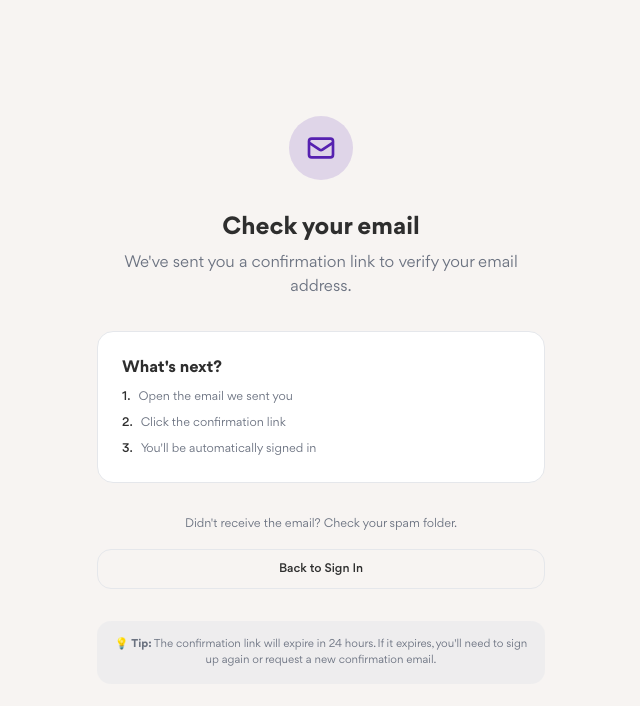
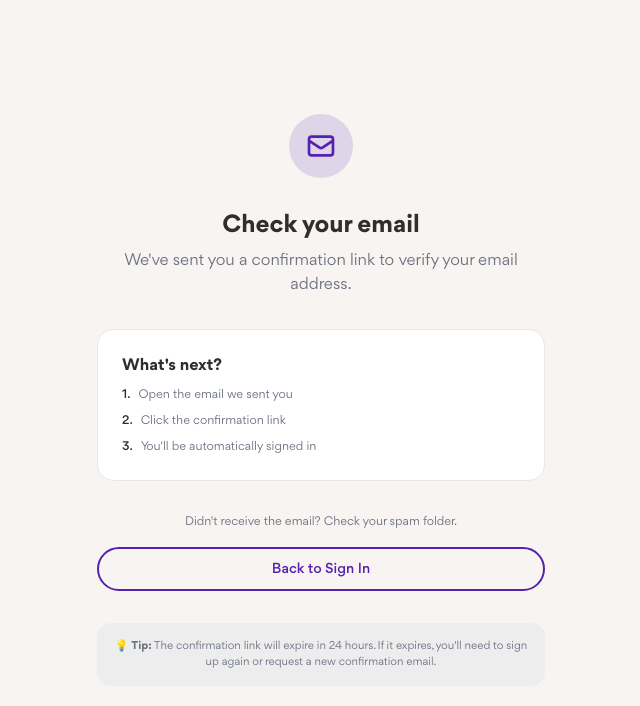
Before and after one commit to DarleneQing/bloem, a Next.js app in the folder src/frontend/: page /auth/confirm-email in a window 1280 px wide. Shown: the top 706 px of the page, without its empty margins (319-959 px from the left). Built offline with nearby package versions, Linux system fonts and the light colour scheme.

Commit message:
system ui setup

```diff
--- /dev/null
+++ b/src/frontend/components/layout/header.tsx
@@ -0,0 +1,49 @@
+import Link from "next/link";
+import Image from "next/image";
+
+export function Header() {
+  return (
+    <header className="hidden md:block sticky top-0 z-40 border-b bg-card shadow-sm">
+      <div className="container mx-auto flex h-14 md:h-16 items-center justify-between px-4">
+        <Link href="/" className="flex items-center hover:opacity-90 transition-opacity">
+          <Image
+            src="/assets/images/logo-transparent.png"
+            alt="Bloem"
+            width={140}
+            height={40}
+            className="h-9 md:h-11 w-auto"
+            priority
+          />
+        </Link>
+
+        {/* Desktop navigation - hidden on mobile since we have bottom nav */}
+        <nav className="hidden md:flex items-center gap-6">
+          <Link
+            href="/explore"
+            className="text-sm font-medium text-muted-foreground hover:text-primary transition-colors"
+          >
+            Explore
+          </Link>
+          <Link
+            href="/markets"
+            className="text-sm font-medium text-muted-foreground hover:text-primary transition-colors"
+          >
+            Markets
+          </Link>
+          <Link
+            href="/wardrobe"
+            className="text-sm font-medium text-muted-foreground hover:text-primary transition-colors"
+          >
+            Wardrobe
+          </Link>
+          <Link
+            href="/profile"
+            className="text-sm font-medium text-muted-foreground hover:text-primary transition-colors"
+          >
+            Profile
+          </Link>
+        </nav>
+      </div>
+    </header>
+  );
+}
--- a/src/frontend/components/ui/button.tsx
+++ b/src/frontend/components/ui/button.tsx
@@ -5,25 +5,25 @@ import { cva, type VariantProps } from "class-variance-authority";
 import { cn } from "@/lib/utils";
 
 const buttonVariants = cva(
-  "inline-flex items-center justify-center whitespace-nowrap rounded-md text-sm font-medium ring-offset-background transition-colors focus-visible:outline-none focus-visible:ring-2 focus-visible:ring-ring focus-visible:ring-offset-2 disabled:pointer-events-none disabled:opacity-50",
+  "inline-flex items-center justify-center whitespace-nowrap rounded-xl text-base font-medium ring-offset-background transition-all duration-200 focus-visible:outline-none focus-visible:ring-2 focus-visible:ring-ring focus-visible:ring-offset-2 disabled:pointer-events-none disabled:opacity-50 active:scale-98",
   {
     variants: {
       variant: {
-        default: "bg-primary text-primary-foreground hover:bg-primary/90",
+        default: "bg-primary text-primary-foreground hover:bg-primary/90 shadow-sm hover:shadow-md",
+        accent: "bg-brand-accent text-foreground hover:bg-brand-accent/90 shadow-sm hover:shadow-md font-semibold",
+        secondary: "bg-secondary text-secondary-foreground hover:bg-secondary/80 shadow-sm hover:shadow-md",
         destructive:
-          "bg-destructive text-destructive-foreground hover:bg-destructive/90",
+          "bg-destructive text-destructive-foreground hover:bg-destructive/90 shadow-sm",
         outline:
-          "border border-input bg-background hover:bg-accent hover:text-accent-foreground",
-        secondary:
-          "bg-secondary text-secondary-foreground hover:bg-secondary/80",
-        ghost: "hover:bg-accent hover:text-accent-foreground",
+          "border-2 border-primary bg-transparent text-primary hover:bg-secondary/10",
+        ghost: "hover:bg-secondary/10 hover:text-primary",
         link: "text-primary underline-offset-4 hover:underline",
       },
       size: {
-        default: "h-10 px-4 py-2",
-        sm: "h-9 rounded-md px-3",
-        lg: "h-11 rounded-md px-8",
-        icon: "h-10 w-10",
+        default: "h-11 min-h-touch px-4 py-2",
+        sm: "h-9 px-3 text-sm",
+        lg: "h-14 min-h-touch px-6 text-lg",
+        icon: "h-11 w-11 min-h-touch min-w-touch",
       },
     },
     defaultVariants: {
--- /dev/null
+++ b/src/frontend/components/ui/tabs.tsx
@@ -0,0 +1,55 @@
+"use client"
+
+import * as React from "react"
+import * as TabsPrimitive from "@radix-ui/react-tabs"
+
+import { cn } from "@/lib/utils"
+
+const Tabs = TabsPrimitive.Root
+
+const TabsList = React.forwardRef<
+  React.ElementRef<typeof TabsPrimitive.List>,
+  React.ComponentPropsWithoutRef<typeof TabsPrimitive.List>
+>(({ className, ...props }, ref) => (
+  <TabsPrimitive.List
+    ref={ref}
+    className={cn(
+      "inline-flex h-10 items-center justify-center rounded-md bg-muted p-1 text-muted-foreground",
+      className
+    )}
+    {...props}
+  />
+))
+TabsList.displayName = TabsPrimitive.List.displayName
+
+const TabsTrigger = React.forwardRef<
+  React.ElementRef<typeof TabsPrimitive.Trigger>,
+  React.ComponentPropsWithoutRef<typeof TabsPrimitive.Trigger>
+>(({ className, ...props }, ref) => (
+  <TabsPrimitive.Trigger
+    ref={ref}
+    className={cn(
+      "inline-flex items-center justify-center whitespace-nowrap rounded-sm px-3 py-1.5 text-sm font-medium ring-offset-background transition-all focus-visible:outline-none focus-visible:ring-2 focus-visible:ring-ring focus-visible:ring-offset-2 disabled:pointer-events-none disabled:opacity-50 data-[state=active]:bg-background data-[state=active]:text-foreground data-[state=active]:shadow-sm",
+      className
+    )}
+    {...props}
+  />
+))
+TabsTrigger.displayName = TabsPrimitive.Trigger.displayName
+
+const TabsContent = React.forwardRef<
+  React.ElementRef<typeof TabsPrimitive.Content>,
+  React.ComponentPropsWithoutRef<typeof TabsPrimitive.Content>
+>(({ className, ...props }, ref) => (
+  <TabsPrimitive.Content
+    ref={ref}
+    className={cn(
+      "mt-2 ring-offset-background focus-visible:outline-none focus-visible:ring-2 focus-visible:ring-ring focus-visible:ring-offset-2",
+      className
+    )}
+    {...props}
+  />
+))
+TabsContent.displayName = TabsPrimitive.Content.displayName
+
+export { Tabs, TabsList, TabsTrigger, TabsContent }
```
